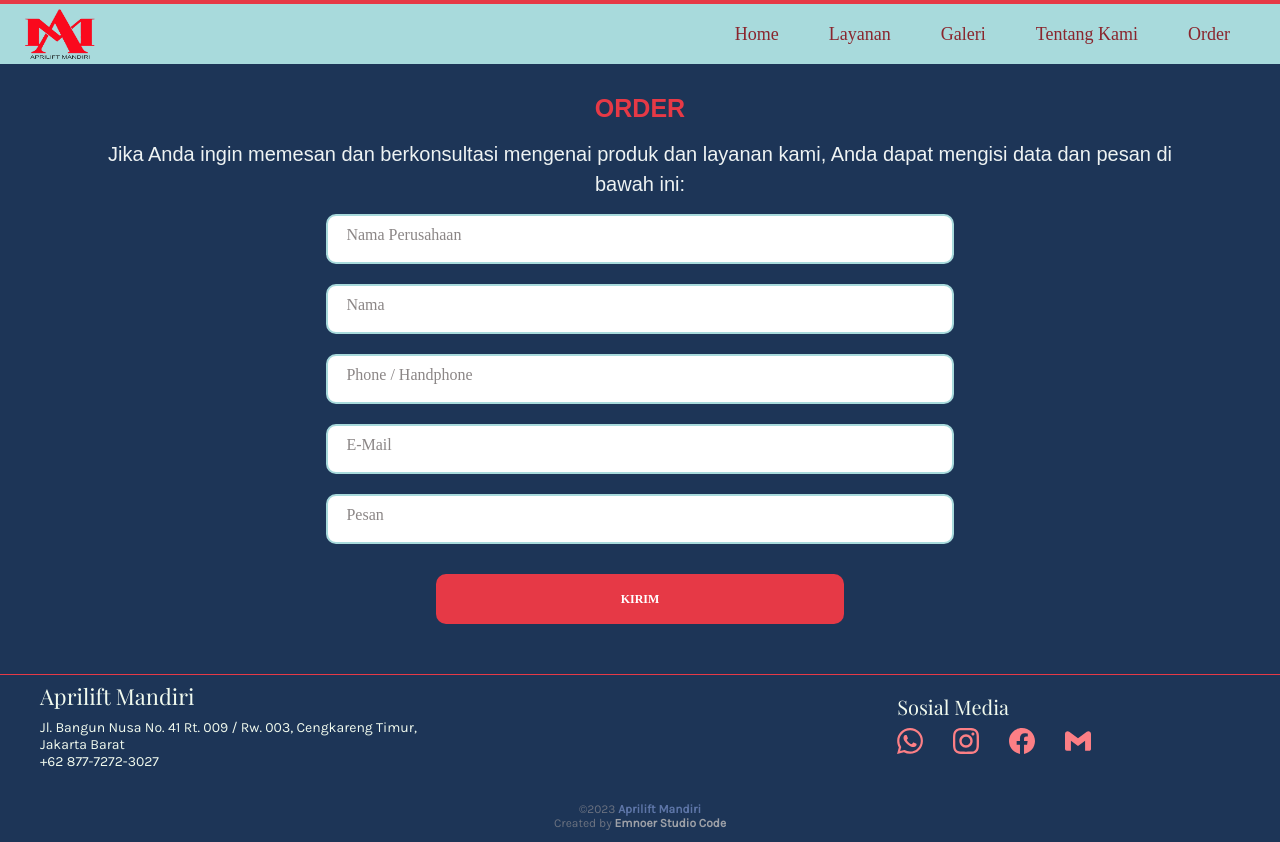
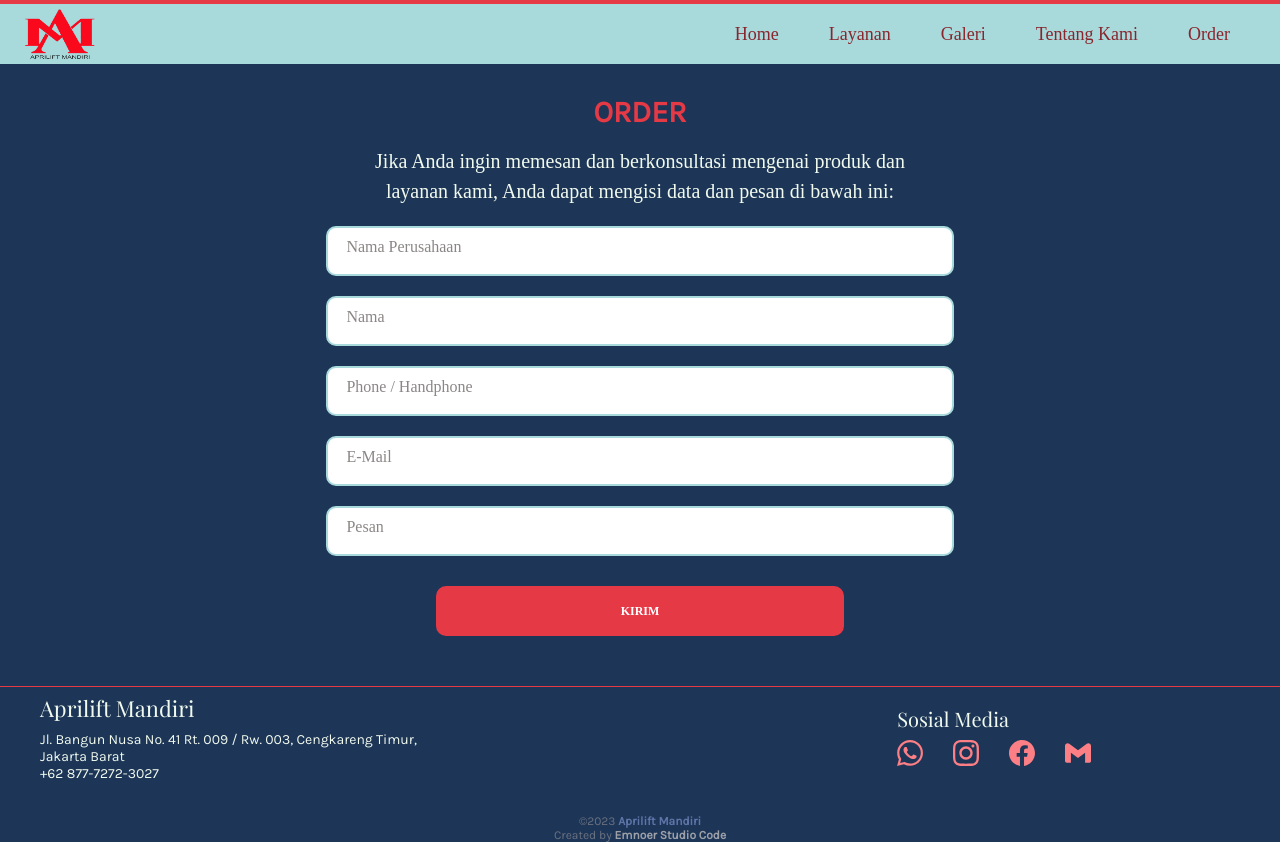
Before and after one commit to shuchan-dev/aprilift, a Next.js app: page /order in a window 1280 px wide. Built offline with nearby package versions, Linux system fonts and the light colour scheme.

Commit message:
update and fixed

```diff
--- a/components/aboutComponent.tsx
+++ b/components/aboutComponent.tsx
@@ -7,7 +7,10 @@ export default function AboutComponent() {
       <section className={styles.contact}>
         <div className={styles.contactContainer}>
           <div className={styles.contactInfo}>
-            <h1>Aprilift Mandiri</h1>
+            <h1>
+              <span className={styles.h11}>Aprilift</span>{" "}
+              <span className={styles.h111}>Mandiri</span>{" "}
+            </h1>
             <p>
               Aprilift mandiri berdiri pada tanggal 23 Maret 2012. Kami adalah
               suatu usaha yang bergerak di bidang prosuksi elevator, seperti :
--- a/components/cardService.module.css
+++ b/components/cardService.module.css
@@ -28,6 +28,7 @@
   margin-bottom: 0.75rem;
   font-size: 1.125rem;
   color: #a8dadc;
+  text-align: justify;
 }
 .images {
   display: flex;
--- a/components/mainhero.module.css
+++ b/components/mainhero.module.css
@@ -40,6 +40,7 @@
   margin-top: 1.5rem;
   font-size: 1.125rem;
   color: #f1faee;
+  text-align: justify;
 }
 
 .image {
--- a/components/orderComponent.module.css
+++ b/components/orderComponent.module.css
@@ -7,23 +7,28 @@
 .deskripsi4 {
   font-size: 25px;
   font-weight: bold;
-  font-family: sans-serif;
-  color: #e63946;
   margin-top: 30px;
   text-align: center;
 }
+.order {
+  font-size: 30px;
+  color: #e63946;
+}
 
 .kolom h6 {
-  font-family: sans-serif;
   font-weight: normal;
   font-size: 20px;
-  color: rgb(238, 243, 243);
-  width: 100%;
+  color: #f1faee !important;
   line-height: 30px;
   margin-top: 16px;
-  text-align: center;
+  margin-bottom: 20px;
 }
 
+.kolom {
+  max-width: 600px;
+  margin-left: 25%;
+  margin-right: 25%;
+}
 /* form-order */
 .input-order {
   position: relative;
@@ -130,4 +135,8 @@
   .order-fill {
     width: 100%;
   }
+  .kolom {
+    margin-left: 0;
+    margin-right: 0;
+  }
 }
--- a/components/orderComponent.tsx
+++ b/components/orderComponent.tsx
@@ -75,8 +75,8 @@ class OrderComponent extends React.Component<EmailFormProps, EmailFormState> {
     return (
       <>
         <main className={styles.container}>
-          <div className={`${styles.container} ${styles.deskripsi4}`}>
-            <p className={styles.deskripsi4}>ORDER</p>
+          <div className={`${styles.deskripsi4}`}>
+            <p className={styles.order}>ORDER</p>
 
             <div className={styles.kolom}>
               <h6>
@@ -114,7 +114,8 @@ class OrderComponent extends React.Component<EmailFormProps, EmailFormState> {
                   </div>
                   <div className={styles["input-order"]}>
                     <input
-                      type="tel"
+                      inputMode="numeric"
+                      pattern="[0-9]*"
                       required
                       value={this.state.telp}
                       onChange={this.handleChange}
--- a/styles/styles.module.css
+++ b/styles/styles.module.css
@@ -23,6 +23,7 @@
   font-size: 20px;
   line-height: 2.5;
   margin-bottom: 50px !important ;
+  text-align: justify !important;
 }
 .li {
   font-size: 20px;
```
Also changed, not shown: components/aboutComponent.module.css (+8 -0 lines).
